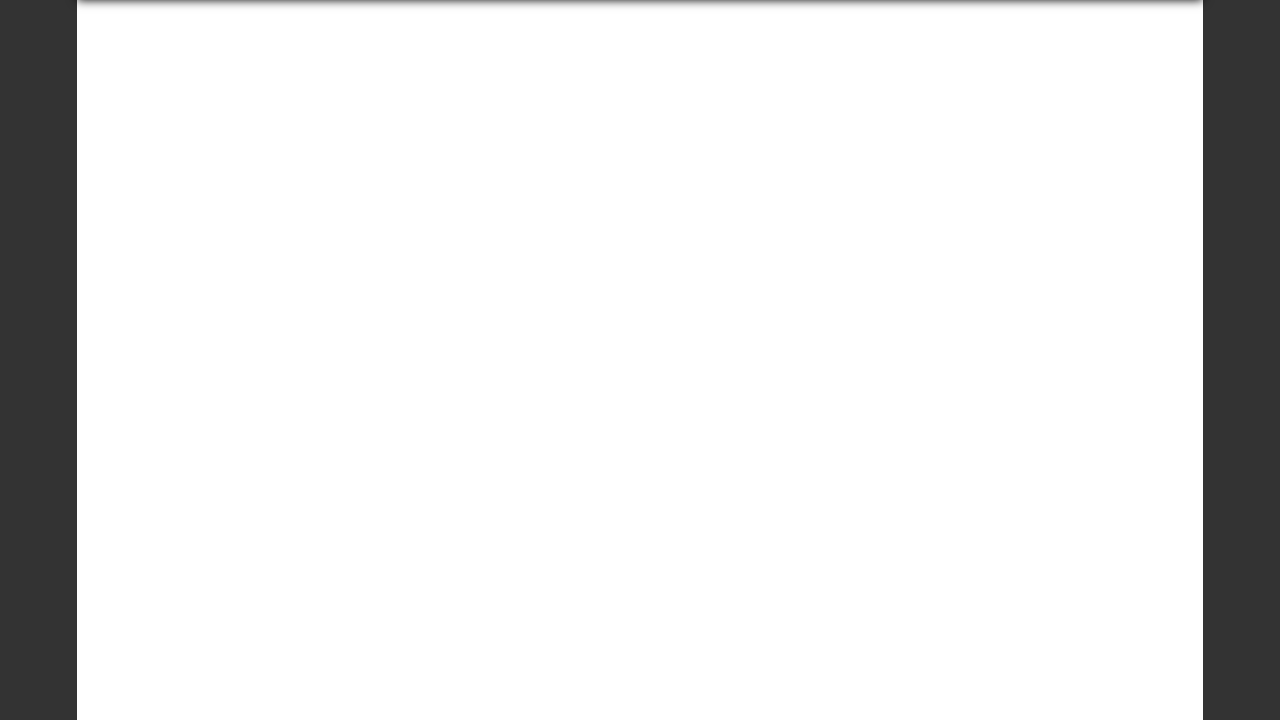
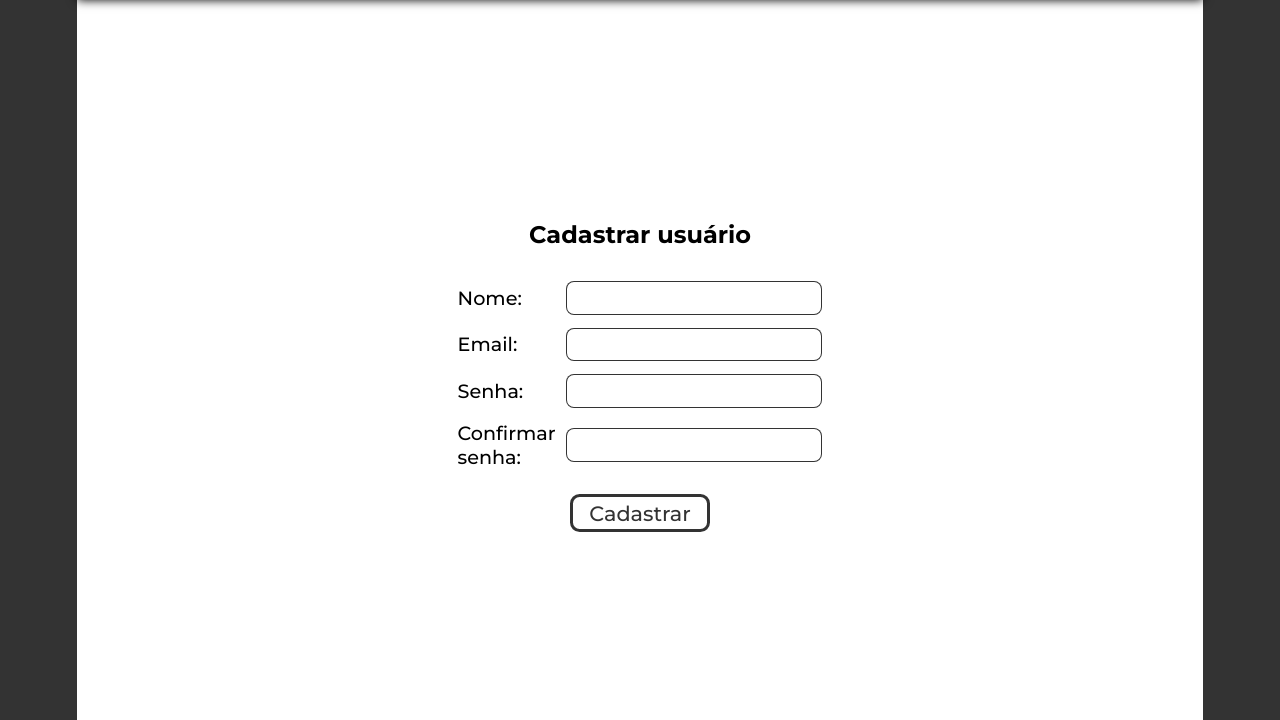
Before and after one commit to araujorafael9201/rabisco-galeria, a PHP site: page /register.html in a window 1280 px wide. Shown: the part 80-800 px from the top of the page. Run offline with PHP 8.4, Linux system fonts and the light colour scheme; some web fonts are replaced.

Commit message:
almost finished frontend

```diff
--- a/css/register.css
+++ b/css/register.css
@@ -23,13 +23,95 @@ body {
     background-color: var(--background-color);
     padding: 0 6%;
 }
+
 /*** MAIN SECTION ***/
 main {
     display: flex;
     align-items: center;
+    justify-content: center;
     flex-direction: column;
     width: 100%;
     min-height: 90vh;
     background-color: var(--secondary-color);
     padding: 2rem 10% 0 10%;
 }
+main form {
+    display: grid;
+    align-items: center;
+    grid-template-columns: 6rem 16rem;
+    gap: 0.8rem;
+}
+main form p {
+    font-size: 1.2rem;
+    font-weight: 500;
+}
+main form input[type="text"],
+main form input[type="email"] {
+    font-size: 1rem;
+    padding: 0.4rem 0.4rem;
+    border-radius: 0.5rem;
+    border: 0.1rem solid var(--primary-color);
+}
+main form input[type="submit"] {
+    width: min-content;
+    margin: auto;
+    grid-column: 1 / span 2;
+    cursor: pointer;
+    border-radius: .6rem;
+    padding: .4rem 1.2rem;
+    background-color: var(--secondary-color);
+    color: var(--primary-color);
+    text-decoration: none;
+    font-size: 1.3rem;
+    font-weight: 500;
+    transition: 200ms;
+    border: none;
+    outline: 0.2rem solid var(--primary-color);
+    outline-offset: -0.2rem;
+}
+main form input[type="submit"]:hover{
+    outline: none;
+    background-color: var(--primary-color);
+    color: var(--secondary-color);
+}
+main h2 {
+    margin-bottom: 2rem;
+}
+main form span {
+    color: red;
+    grid-column: 1 / span 2;
+}
+
+.alert-box {
+    --color-bg-green: #dff0d8;
+    --color-txt-green: #3c763d;
+    --color-bg-red: #f2dede;
+    --color-txt-red: #a94442;
+
+    display: flex;
+    align-items: center;
+    position: fixed;
+    top: 0;
+    left: 50%;
+    translate: -50% -100%;
+    z-index: 4;
+    border: 0.1rem solid;
+    width: 18rem;
+    height: 3rem;
+    padding: 0 0.6rem;
+    border-radius: 0 0 0.8rem 0.8rem;
+    transition: 200ms;
+}
+.alert-box.green {
+    background-color: var(--color-bg-green);
+    color: var(--color-txt-green);
+    border-color: var(--color-txt-green);
+}
+.alert-box.red {
+    background-color: var(--color-bg-red);
+    color: var(--color-txt-red);
+    border-color: var(--color-txt-red);
+}
+.alert-box.show {
+    translate: -50%;
+}
--- /dev/null
+++ b/js/register.js
@@ -0,0 +1,37 @@
+function verifyPassword() {
+    if (
+        passwordInput.value === passwordInputConfirm.value ||
+        passwordInput.value == "" ||
+        passwordInputConfirm.value == ""
+    ) {
+        messageForm.innerText = ""
+    } else {
+        messageForm.innerText = "As senhas não são iguais!"
+    }
+}
+
+function alertBox(color, message="") {
+    alertBoxElement.classList.add("show")
+
+    if (color === 1) {
+        alertBoxElement.classList.remove("red")
+        alertBoxElement.classList.add("green")
+    }
+    if (color === 2) {
+        alertBoxElement.classList.remove("green")
+        alertBoxElement.classList.add("red")
+    }
+    alertBoxElement.innerText = message
+
+    setTimeout(() => {
+        alertBoxElement.classList.remove("show")
+    }, 2000);
+}
+
+const form = document.querySelector("form")
+const passwordInput = form.querySelector("input[name='password']")
+const passwordInputConfirm = form.querySelector("input[name='passwordConfirm']")
+const messageForm = form.querySelector("span")
+const alertBoxElement = document.querySelector(".alert-box")
+
+form.addEventListener("change", verifyPassword)
--- a/register.html
+++ b/register.html
@@ -13,7 +13,7 @@
     <link rel="stylesheet" href="css/header.css">
 
     <!-- INDEX JAVASCRIPT -->
-    <!-- <script src="js/index.js" defer></script> -->
+    <script src="js/register.js" defer></script>
 </head>
 <body>
 
@@ -38,8 +38,18 @@
 </header>
 
 <main>
+    <h2>Cadastrar usuário</h2>
+    <form action="">
+        <p>Nome: </p><input type="text" name="name" required>
+        <p>Email: </p><input type="email" name="email" required>
+        <p>Senha: </p><input type="text" name="password" required>
+        <p>Confirmar senha: </p><input type="text" name="passwordConfirm" required>
+        <span id="message"></span>
+        <input type="submit" value="Cadastrar">
+    </form>
+</main>
 
-</main>
+<section class="alert-box green"></section>
 
 </body>
 </html>
```
